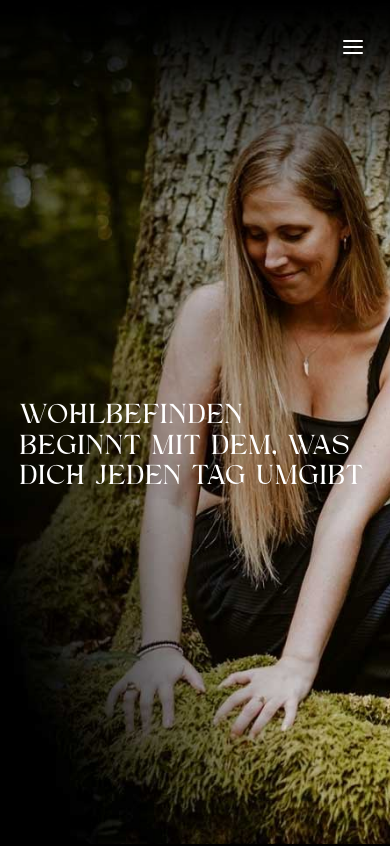
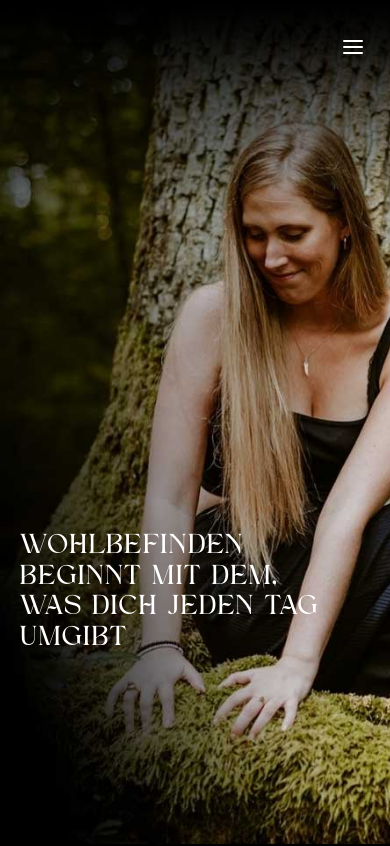
Before and after one commit to talentbenutzer/lisa-martini-landingpage, a website built with Vite: page index.html in a window 390 px wide. Shown: the top 846 px of the page. Built offline with nearby package versions, Linux system fonts and the light colour scheme; a web font is replaced by a local one.

Commit message:
Update mobile hero heading line breaks and position at bottom edge

```diff
--- a/index.html
+++ b/index.html
@@ -31,7 +31,7 @@
   <section id="home" class="hero-section">
     <div class="container hero-container">
       <div class="hero-content">
-        <h1>WOHLBEFINDEN BEGINNT MIT DEM, WAS DICH JEDEN TAG UMGIBT</h1>
+        <h1>WOHLBEFINDEN<br class="mobile-br">BEGINNT MIT DEM,<br class="mobile-br">WAS DICH JEDEN TAG UMGIBT</h1>
       </div>
     </div>
   </section>
--- a/style.css
+++ b/style.css
@@ -226,6 +226,10 @@ a {
 .hero-content h1 {
   font-size: 3.5rem;
   margin-bottom: 30px;
+}
+
+.mobile-br {
+  display: none;
 }
 
 /* section typography */
@@ -546,9 +550,19 @@ a {
     background-image: url('/assets/pics/0_hero_respo.jpg');
     background-attachment: scroll; /* Disable parallax on mobile */
     min-height: 100vh;
+    align-items: flex-end;
+  }
+
+  .hero-content {
+    padding-bottom: 60px;
+    width: 100%;
   }
 
   .hero-content h1 {
     font-size: 1.75rem;
   }
+
+  .mobile-br {
+    display: block;
+  }
 }
```
